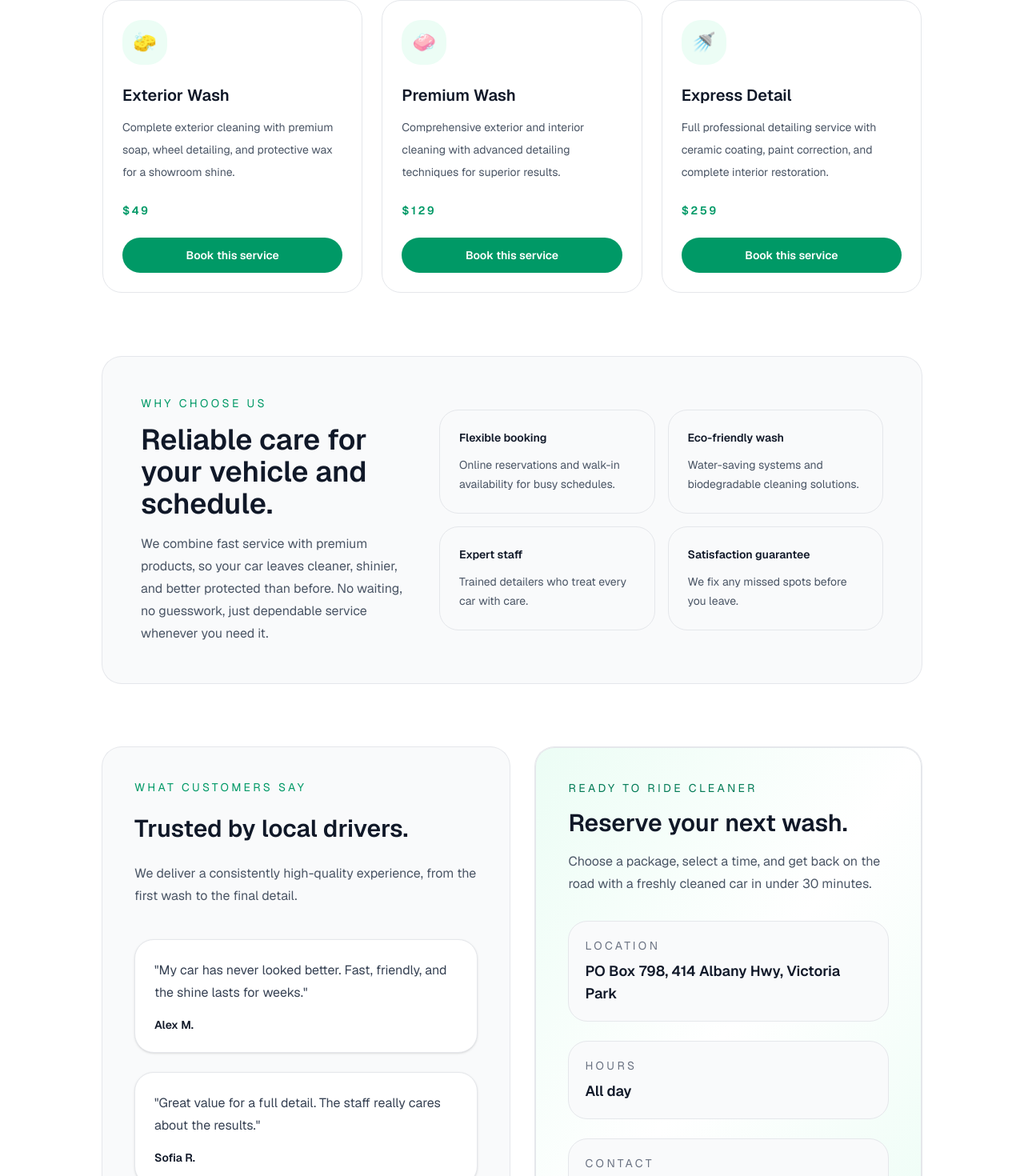
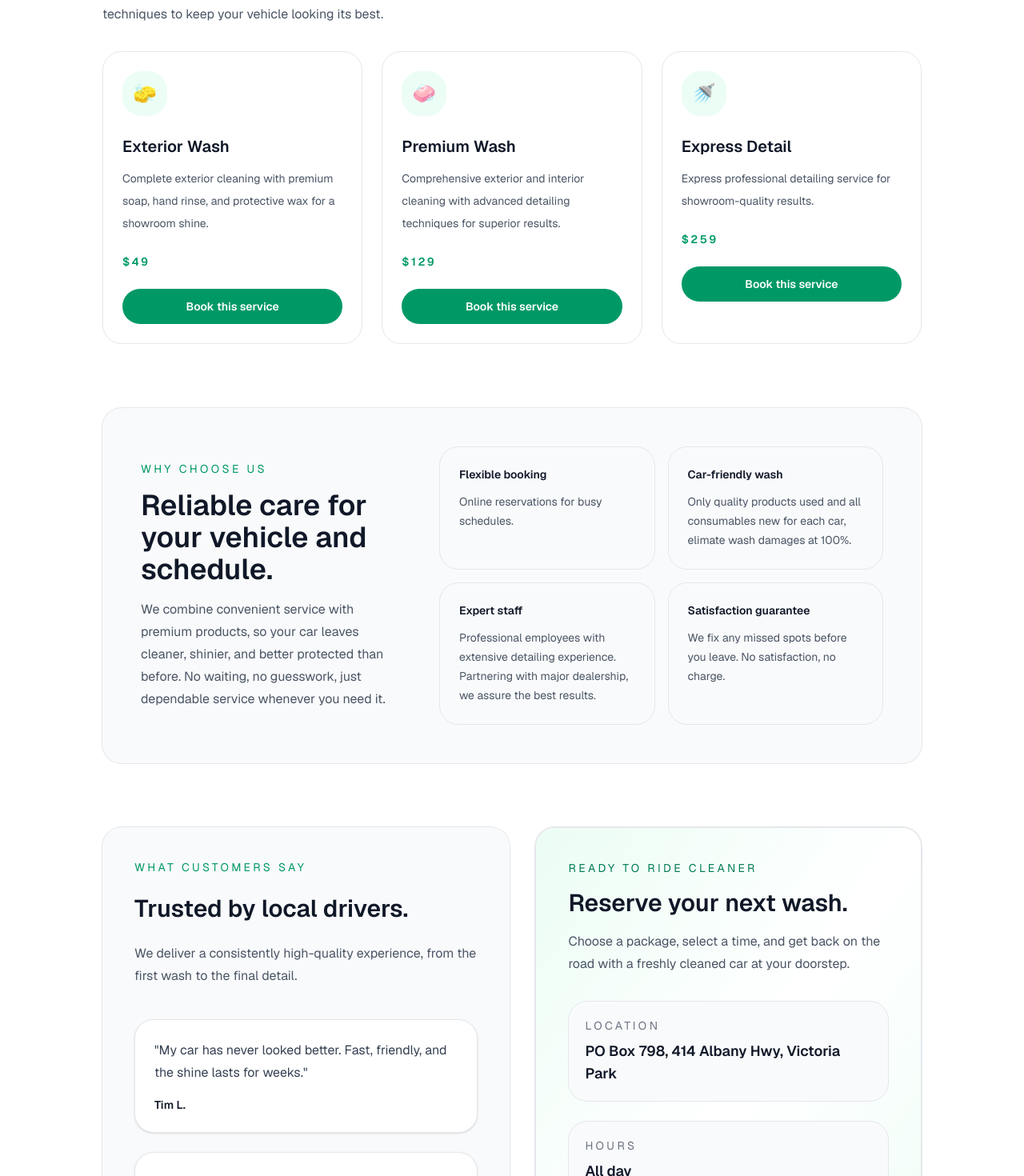
Before and after one commit to Muhlik2018/car-wash-site, a Next.js app: page / in a window 1280 px wide. Shown: the part 837-2307 px from the top of the page at 80% size. Built offline with nearby package versions, Linux system fonts and the light colour scheme.

Commit message:
Wording Refined

```diff
--- a/app/booking/page.tsx
+++ b/app/booking/page.tsx
@@ -179,7 +179,7 @@ export default function BookingPage() {
               Reserve your next wash
             </h1>
             <p className="max-w-2xl mx-auto text-lg leading-8 text-gray-600 sm:text-xl">
-              Choose a package, select a time, and get back on the road with a freshly cleaned car in under 30 minutes.
+              Choose a package, select a time, and get back on the road with a freshly cleaned car at your doorstep.
             </p>
           </div>
         </section>
--- a/app/page.tsx
+++ b/app/page.tsx
@@ -86,9 +86,9 @@ export default function Home() {
   const services = [
     {
       title: "Exterior Wash",
-      description: "Complete exterior cleaning with premium soap, wheel detailing, and protective wax for a showroom shine.",
+      description: "Complete exterior cleaning with premium soap, hand rinse, and protective wax for a showroom shine.",
       details:
-        "Our Exterior Wash includes foam pre-wash, hand rinse, wheel cleaning, tire shine, high-quality soap application, and a finishing wax sealant for lasting protection and shine.",
+        "Our Exterior Wash includes foam pre-wash, high-quality soap application, window cleaning, hand rinse and a finishing wax sealant for lasting protection and shine.",
       icon: "🧽",
       price: "$49",
     },
@@ -96,15 +96,15 @@ export default function Home() {
       title: "Premium Wash",
       description: "Comprehensive exterior and interior cleaning with advanced detailing techniques for superior results.",
       details:
-        "Premium Wash combines exterior cleaning with interior vacuuming, dashboard polish, window cleaning, leather conditioning, and odor elimination for a complete vehicle refresh.",
+        "Premium Wash combines exterior cleaning with tyre shine, wheel cleaning, interior vacuuming, leather conditioning, and odor elimination for a complete vehicle refresh.",
       icon: "🧼",
       price: "$129",
     },
     {
       title: "Express Detail",
-      description: "Full professional detailing service with ceramic coating, paint correction, and complete interior restoration.",
+      description: "Express professional detailing service for showroom-quality results.",
       details:
-        "Express Detail provides full exterior correction, clay bar treatment, ceramic coating application, complete interior deep clean, trim restoration, engine bay detailing, and finishing touches for a showroom-quality result.",
+        "Upon premium wash, express detail provide seat deep cleaning, steam cleaning, hand waxing and engine bay cleaning for a showroom-quality result.",
       icon: "🚿",
       price: "$259",
     },
@@ -120,13 +120,13 @@ export default function Home() {
           <div className="grid gap-10 lg:grid-cols-[1.2fr_0.8fr] lg:items-center">
             <div className="space-y-6 text-center lg:text-left">
               <span className="inline-flex rounded-full bg-emerald-500/10 px-4 py-2 text-sm font-semibold uppercase tracking-[0.24em] text-emerald-700 ring-1 ring-emerald-300/30">
-                Premium car wash services
+                Premium Mobile Car Wash Services
               </span>
               <h1 className="text-4xl font-semibold tracking-tight text-gray-900 sm:text-5xl">
                 Sparkling clean cars, every time.
               </h1>
               <p className="max-w-2xl text-lg leading-8 text-gray-600 sm:text-xl">
-                Fast exterior washes, full detailing, and reliable maintenance packages designed for busy drivers who want a spotless ride without the hassle.
+                We provide quality, convenient, yet fast and affordable car detail services that performed at your door. <br /> Friendly to families, busy drivers who tired of waiting for their car being cleaned in the shopping center, and those who want their car super clean!
               </p>
               <div className="flex flex-col gap-4 sm:flex-row sm:items-center">
                 <a href="#booking">
@@ -218,15 +218,15 @@ export default function Home() {
               <p className="text-sm uppercase tracking-[0.24em] text-emerald-600">Why choose us</p>
               <h2 className="text-3xl font-semibold text-gray-900 sm:text-4xl">Reliable care for your vehicle and schedule.</h2>
               <p className="max-w-xl text-base leading-7 text-gray-600">
-                We combine fast service with premium products, so your car leaves cleaner, shinier, and better protected than before. No waiting, no guesswork, just dependable service whenever you need it.
+                We combine convenient service with premium products, so your car leaves cleaner, shinier, and better protected than before. No waiting, no guesswork, just dependable service whenever you need it.
               </p>
             </div>
             <div className="grid gap-4 sm:grid-cols-2">
               {[
-                { title: "Flexible booking", detail: "Online reservations and walk-in availability for busy schedules." },
-                { title: "Eco-friendly wash", detail: "Water-saving systems and biodegradable cleaning solutions." },
-                { title: "Expert staff", detail: "Trained detailers who treat every car with care." },
-                { title: "Satisfaction guarantee", detail: "We fix any missed spots before you leave." },
+                { title: "Flexible booking", detail: "Online reservations for busy schedules." },
+                { title: "Car-friendly wash", detail: "Only quality products used and all consumables new for each car, elimate wash damages at 100%." },
+                { title: "Expert staff", detail: "Professional employees with extensive detailing experience. Partnering with major dealership, we assure the best results." },
+                { title: "Satisfaction guarantee", detail: "We fix any missed spots before you leave. No satisfaction, no charge." },
               ].map((item) => (
                 <InfoCard key={item.title} label={item.title} value={item.detail} />
               ))}
@@ -247,11 +247,11 @@ export default function Home() {
               {[
                 {
                   quote: "My car has never looked better. Fast, friendly, and the shine lasts for weeks.",
-                  name: "Alex M.",
+                  name: "Tim L.",
                 },
                 {
-                  quote: "Great value for a full detail. The staff really cares about the results.",
-                  name: "Sofia R.",
+                  quote: "Great value for a express detail. The staff really cares about the results.",
+                  name: "Glenn C.",
                 },
               ].map((testimonial) => (
                 <blockquote key={testimonial.name} className="rounded-3xl bg-white p-6 text-gray-700 border border-gray-200 shadow-sm">
@@ -265,7 +265,7 @@ export default function Home() {
             <p className="text-sm uppercase tracking-[0.24em] text-emerald-700">Ready to ride cleaner</p>
             <h2 className="mt-4 text-3xl font-semibold text-gray-900">Reserve your next wash.</h2>
             <p className="mt-4 text-base leading-7 text-gray-600">
-              Choose a package, select a time, and get back on the road with a freshly cleaned car in under 30 minutes.
+              Choose a package, select a time, and get back on the road with a freshly cleaned car at your doorstep.
             </p>
             <div className="mt-8 space-y-6">
               {[
```
Also changed, not shown: 1 other file (tests, documents, lock files or other folders).
